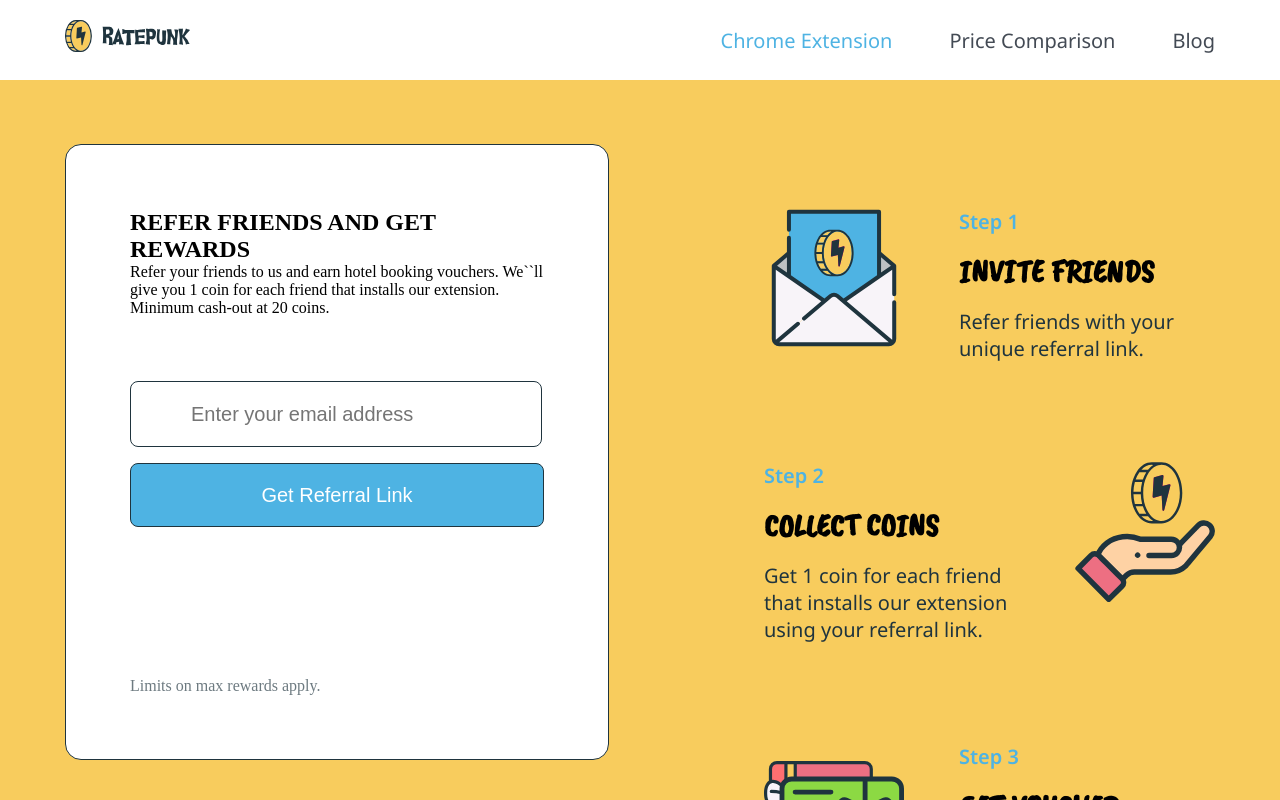
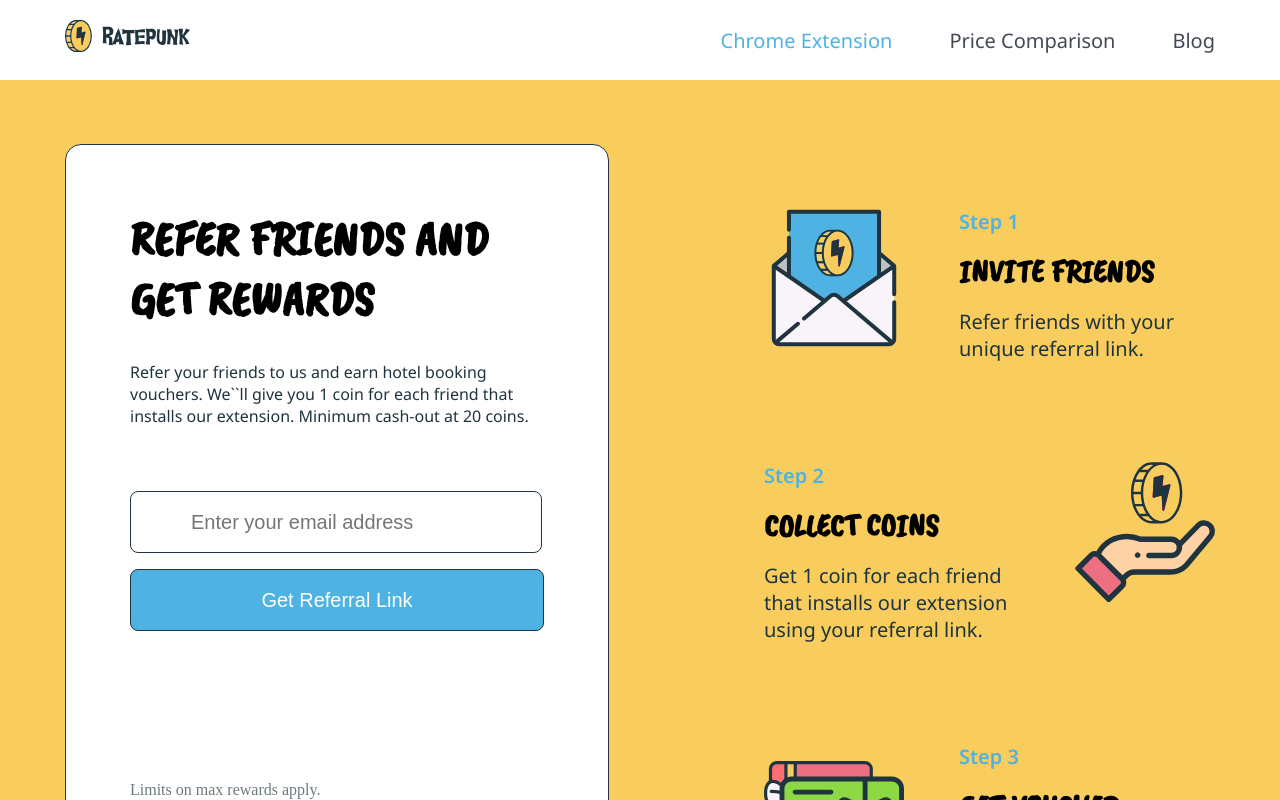
Before and after one commit to stasya2011/sample-project, a Next.js app: page /chrome-extension in a window 1280 px wide. Shown: the top 800 px of the page. Built offline with nearby package versions, Linux system fonts and the light colour scheme; no server answers.

Commit message:
init sonbin

```diff
--- a/app/chrome-extension/page.tsx
+++ b/app/chrome-extension/page.tsx
@@ -1,12 +1,31 @@
-import Form from "@/components/Form";
-import ListOfSteps from "@/components/ListOfSteps";
+import Form from "@/components/form/form";
+import ListOfSteps from "@/components/listOfSteps/listOfSteps";
 import styles from "./chromeExtension.module.scss";
 
 const ChromeExtension = () => {
+  async function submite() {
+    "use server";
+
+    if (process.env.REACT_APP_API_KEY) {
+      const response = await fetch(
+        `https://api.jsonbin.io/v3/b/${process.env.REACT_APP_BIN_ID}`,
+        {
+          headers: {
+            "X-Master-Key": process.env.REACT_APP_API_KEY,
+          },
+        }
+      );
+
+      const data = await response.json();
+      console.log("++++++++//+++++++++", data.record);
+      return data;
+    }
+  }
+
   return (
     <section>
       <div className={styles.wrapper}>
-        <Form />
+        <Form submite={submite} />
         <ListOfSteps />
       </div>
     </section>
--- a/components/Footer/footer.tsx
+++ b/components/Footer/footer.tsx
@@ -1,6 +1,6 @@
 import { dataFooterBtns, quickLinks, socialIcons } from "@/constants";
 import { IFooterBtn, IMenu, SoialIcon } from "@/types";
-import Button from "../Button";
+import Button from "../button/button";
 import RateComponent from "./rateComponent/rateComponent";
 import Logo from "../header/logo";
 import Link from "next/link";
--- a/components/Form/form.module.scss
+++ b/components/Form/form.module.scss
@@ -7,14 +7,16 @@
   &-inner {
     background-color: $white;
     width: 544px;
+    height: 795px;
     padding: 64px;
     border-radius: 16px;
     border: 1px solid $dark-olive-green;
     box-sizing: border-box;
-    margin: 64px 0px;
+    margin: 64px 0px 0px 0px;
 
     @media screen and (max-width: 600px) {
       width: 340px;
+      height: 537px;
       padding: 16px;
       margin: 32px auto;
     }
@@ -24,7 +26,7 @@
 .form-wrapper {
   input {
     margin-top: 64px;
-    height: 64px;
+    height: 60px;
     width: calc(100% - 64px);
     padding-left: 60px;
     border-radius: 8px;
@@ -32,6 +34,7 @@
     font-size: 20px;
 
     @media screen and (max-width: 600px) {
+      margin-top: 24px;
       padding-left: 16px;
       width: calc(100% - 16px);
     }
@@ -40,7 +43,7 @@
   .btn {
     font-size: 20px;
     background-color: $light-blue;
-    height: 64px;
+    height: 62px;
     width: 100%;
     margin-top: 16px;
     color: $white;
@@ -51,8 +54,50 @@
     @media screen and (max-width: 600px) {
       margin-bottom: 71px;
     }
+
+    &:hover {
+      cursor: pointer;
+    }
   }
 }
+
+.referral-link {
+  display: flex;
+  align-items: center;
+  margin-top: 60px;
+
+  input {
+    margin-top: 0px;
+    flex: 2;
+    border-radius: 8px 0px 0px 8px;
+    padding-left: 20px;
+  }
+
+  .btn {
+    margin-bottom: 0px;
+    margin-top: 0px;
+    flex: 1;
+    border-radius: 0px 8px 8px 0px;
+    border-left: transparent;
+  }
+}
+
 .clarification {
   color: $greyish-blue;
 }
+
+.text {
+  font-size: 16px;
+  color: $dark-olive-green;
+  font-family: "Noto Sans";
+}
+
+.title {
+  font-family: "Caveat Brush";
+  font-size: 48px;
+  margin-bottom: 32px;
+
+  @media screen and (max-width: 600px) {
+    font-size: 32px;
+  }
+}
--- a/components/Form/index.tsx
+++ b/components/Form/form.tsx
@@ -1,16 +1,28 @@
+"use client";
+import ReferralLink from "./referralLink";
 import styles from "./form.module.scss";
+import { useEffect } from "react";
 
-const Form = () => {
+const Form = ({ submite }: any) => {
+  useEffect(() => {
+    const fn = async () => {
+      const dattatatat = await submite();
+      console.log(dattatatat);
+    };
+    fn();
+  }, []);
+
   return (
     <section className={styles.wrapper}>
       <div className={styles["wrapper-inner"]}>
-        <h2>REFER FRIENDS AND GET REWARDS</h2>
-        <p>
+        <h2 className={styles.title}>REFER FRIENDS AND GET REWARDS</h2>
+        <p className={styles.text}>
           Refer your friends to us and earn hotel booking vouchers. We``ll give
           you 1 coin for each friend that installs our extension. Minimum
           cash-out at 20 coins.
         </p>
-        <form className={styles["form-wrapper"]}>
+        {/* <ReferralLink /> */}
+        <form className={styles["form-wrapper"]} action={submite}>
           <input type="email" placeholder="Enter your email address" />
           <button className={styles.btn}>Get Referral Link</button>
         </form>
--- /dev/null
+++ b/components/Form/referralLink.tsx
@@ -0,0 +1,15 @@
+import classNames from "classnames";
+import styles from "./form.module.scss";
+
+const ReferralLink = () => {
+  return (
+    <form
+      className={classNames(styles["form-wrapper"], styles["referral-link"])}
+    >
+      <input type="email" placeholder="Enter your email address" />
+      <button className={styles.btn}>Copy</button>
+    </form>
+  );
+};
+
+export default ReferralLink;
```
Also changed, not shown: components/Button/button.tsx (renamed from components/Button/index.tsx), components/ListOfSteps/listOfSteps.tsx (renamed from components/ListOfSteps/index.tsx).
